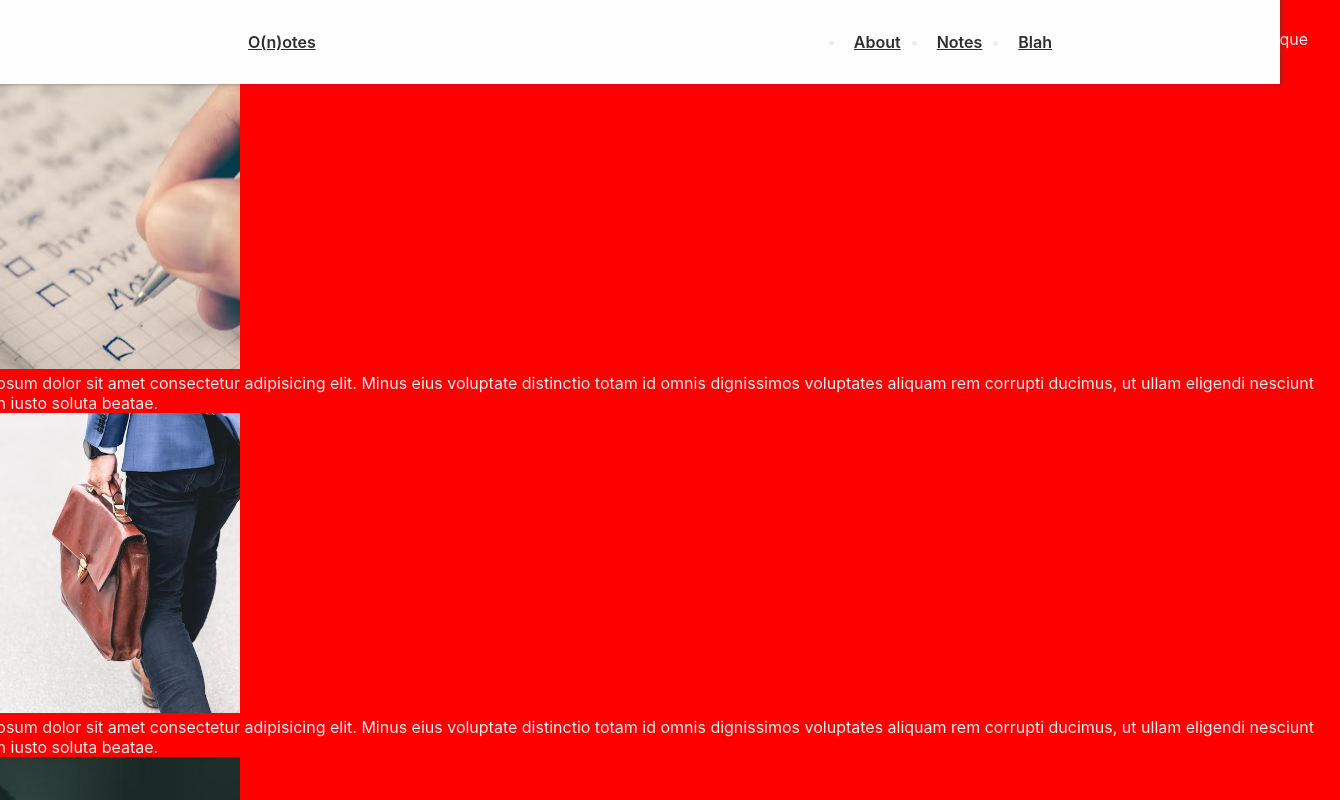
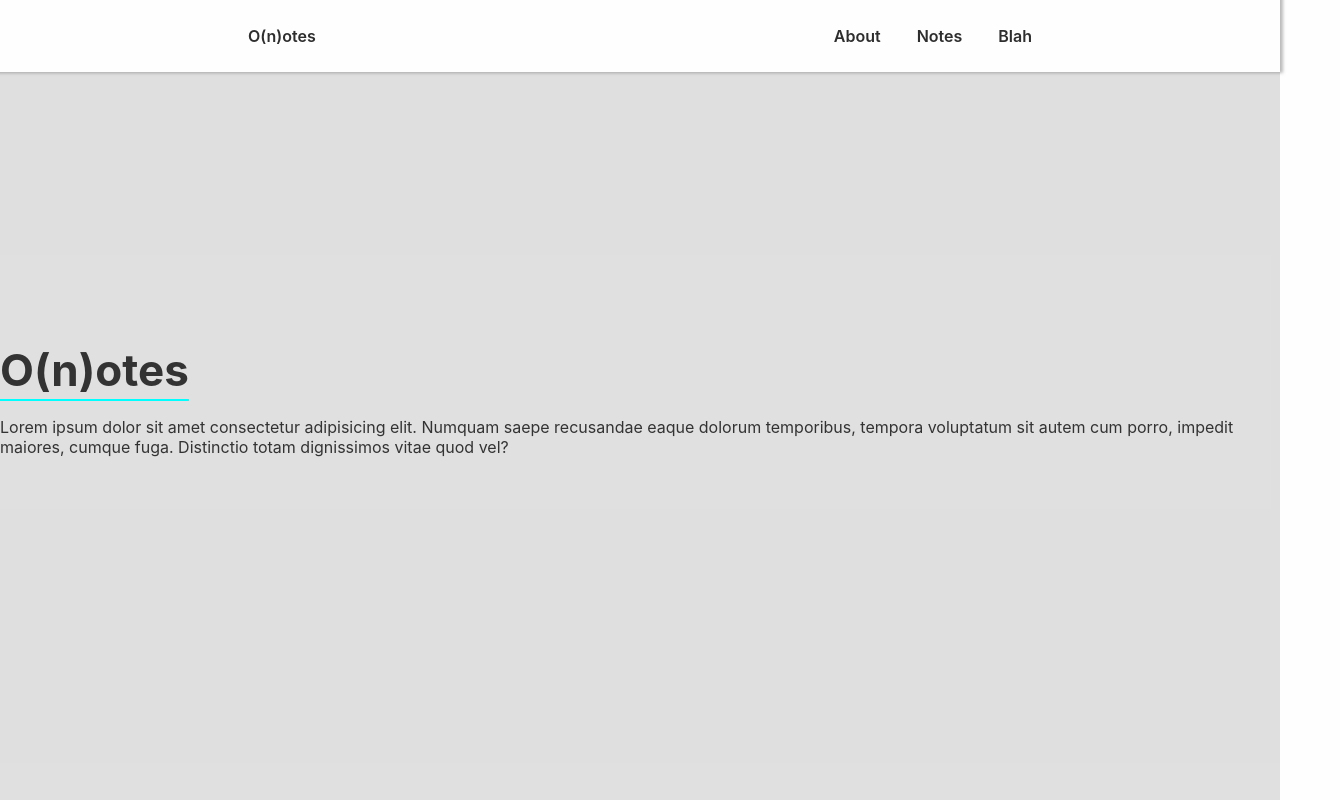
Before and after one commit to AndrewKohn/obsidian-notes, a React (Vite) app in the folder client/: page / in a window 1280 px wide. Shown: the top 800 px of the page, 1340 px wide, since content can reach past the window. Built offline with nearby package versions, Linux system fonts and the light colour scheme.

Commit message:
Update css styles

```diff
--- a/client/src/index.css
+++ b/client/src/index.css
@@ -10,7 +10,7 @@ html {
 body {
   font-size: 1.6rem;
   font-weight: 400;
-  color: #eee;
+  color: #333;
   font-family: -apple-system, BlinkMacSystemFont, 'Segoe UI', 'Roboto', 'Oxygen',
     'Ubuntu', 'Cantarell', 'Fira Sans', 'Droid Sans', 'Helvetica Neue',
     'Kolker Brush', sans-serif;
@@ -20,14 +20,15 @@ body {
   display: flex;
   justify-content: center;
   align-items: center;
-  background-color: darkblue;
+  background-color: #fefefe;
   width: 100vw;
+  overflow-x: hidden;
   height: 100%;
+  box-sizing: border-box;
 }
 
 main {
-  background-color: red;
-  width: 140rem;
+  width: 100%;
   height: 100%;
   display: flex;
   flex-direction: column;
@@ -35,25 +36,200 @@ main {
   align-items: center;
 }
 
+section {
+  width: 90rem;
+  height: auto;
+  display: flex;
+  flex-direction: column;
+  justify-content: center;
+  align-items: flex-start;
+  gap: 2rem;
+  overflow: hidden;
+  padding: 12rem 0;
+}
+
+h1,
+h2,
+h3 {
+  position: relative;
+  text-align: center;
+}
+
+h1::after,
+h2::after,
+h3::after {
+  content: '';
+  position: absolute;
+  width: 100%;
+  height: 2px;
+  bottom: 0;
+  left: 0;
+  transform: translate(0, 0.4rem);
+  background-color: aqua;
+  animation: slide-from-right 0.6s linear;
+}
+
+@keyframes slide-from-right {
+  0% {
+    transform: translate(200rem, 0.4rem);
+  }
+  50% {
+    transform: translate(200rem, 0.4rem);
+  }
+  100% {
+    transform: translate(0, 0.4rem);
+  }
+}
+
 h1 {
+  font-size: 4.4rem;
 }
 
 h2 {
-  text-align: center;
+  font-size: 3.2rem;
+}
+
+h3 {
+  font-size: 2.8rem;
+}
+
+a:link,
+a:visited {
+  text-decoration: none;
+}
+
+a:link > p,
+a:visited > p {
+  color: #222;
+  background-color: rgba(0, 0, 0, 0);
+  z-index: 55;
+  padding: 0;
+  transition: all 0.1s linear;
+}
+
+a:hover > p {
+  background-color: #444;
+  padding: 4px 0;
+}
+
+a:active > p {
+  color: #444;
+  background-color: #fefefe;
+  padding: 4px 0;
 }
 
 p {
 }
 
 code {
-  background-color: #555;
-  margin: 1.2rem 0;
-  padding: 4px;
+  display: inline-block;
+  color: #e3e3e3;
+  background-color: #444;
   border-radius: 5px;
+  padding: 0.4rem 0.8rem;
+  max-width: 80rem;
+  overflow: auto;
+  transform: translateY(0.6rem);
+}
+
+img {
+  max-width: 100%;
+  margin: 2.4rem 0;
+  background-color: #fefefe;
+}
+
+hr {
+  background-color: aqua;
+  height: 2px;
+  width: 100%;
+  border: none;
 }
 
 ul,
 ol {
-  margin: 1.2rem 0;
-  transform: translateX(2rem);
+  list-style-position: inside;
 }
+
+li {
+  list-style-type: none;
+}
+
+/* classes */
+.folder-name {
+  font-weight: 600;
+  font-style: italic;
+  color: darkcyan;
+}
+
+.section--home {
+  width: 100%;
+  height: 100vh;
+  background-color: #aaaaaa5d;
+  padding: 0;
+}
+
+.section--centered {
+  align-items: center;
+}
+
+.section--grid {
+  width: 100%;
+  background-color: rgba(0, 81, 255, 0.7);
+}
+
+.grid {
+  display: grid;
+  grid-template-columns: repeat(3, 1fr);
+  gap: 12rem;
+}
+
+.grid div {
+  background-color: #444;
+  position: relative;
+  width: 30rem;
+  height: 30rem;
+  border-radius: 9px;
+  object-fit: cover;
+  overflow: hidden;
+}
+
+.grid div::after {
+  content: '';
+  position: absolute;
+  width: 100%;
+  height: 100%;
+  background-color: rgba(0, 81, 255, 0.1);
+  z-index: 2;
+}
+
+.grid div img {
+  position: absolute;
+  top: 0;
+  left: 0;
+  margin: 0;
+  z-index: 1;
+  filter: brightness(0.25);
+  transition: all 0.2s linear;
+}
+
+.grid div:hover img {
+  filter: brightness(0.35);
+}
+
+.grid div:last-child img {
+  filter: brightness(0.6);
+}
+
+.grid div:last-child:hover img {
+  filter: brightness(0.85);
+}
+
+.grid div p {
+  position: absolute;
+  padding: 0 0.8rem;
+  left: 0;
+  top: 50%;
+  transform: translate(0, -50%);
+  z-index: 3;
+  color: #fefefe;
+}
```
